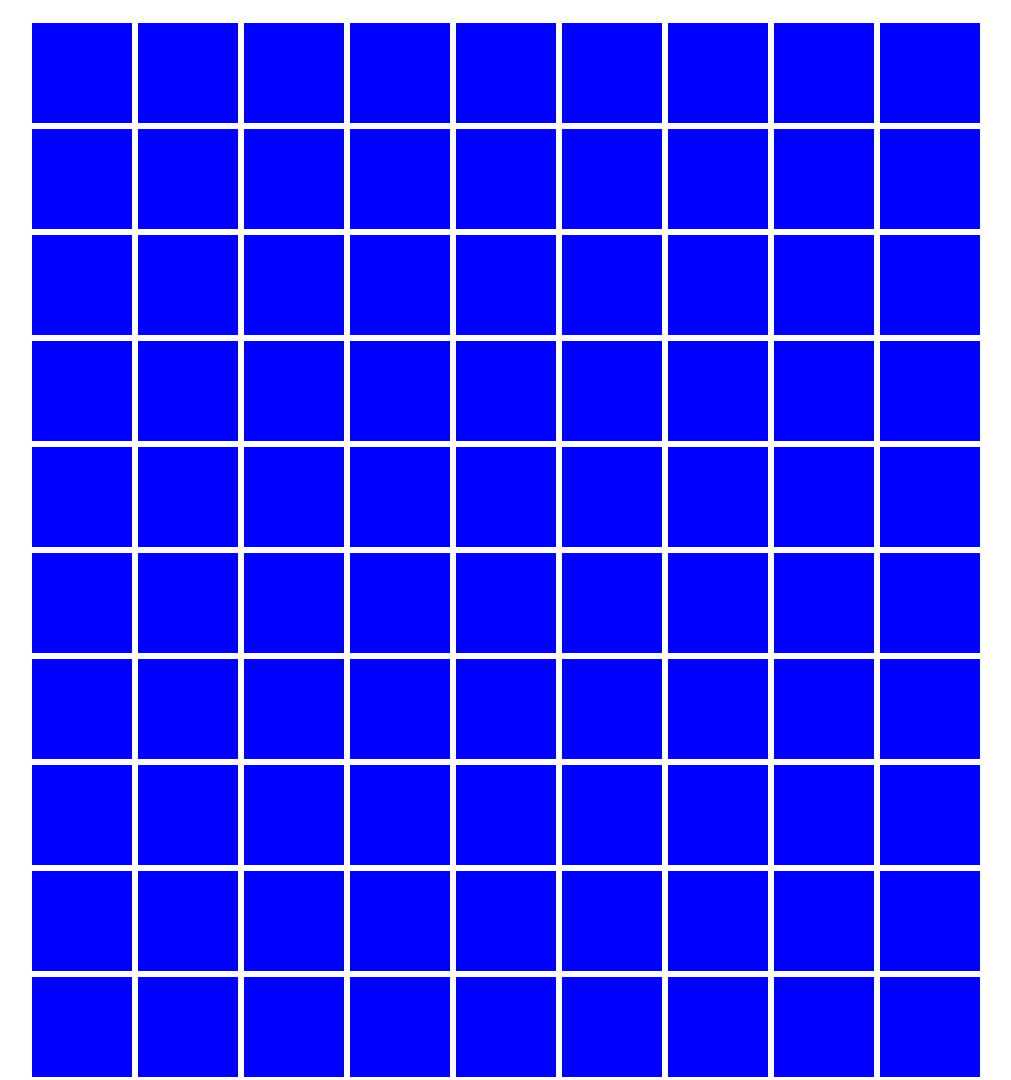
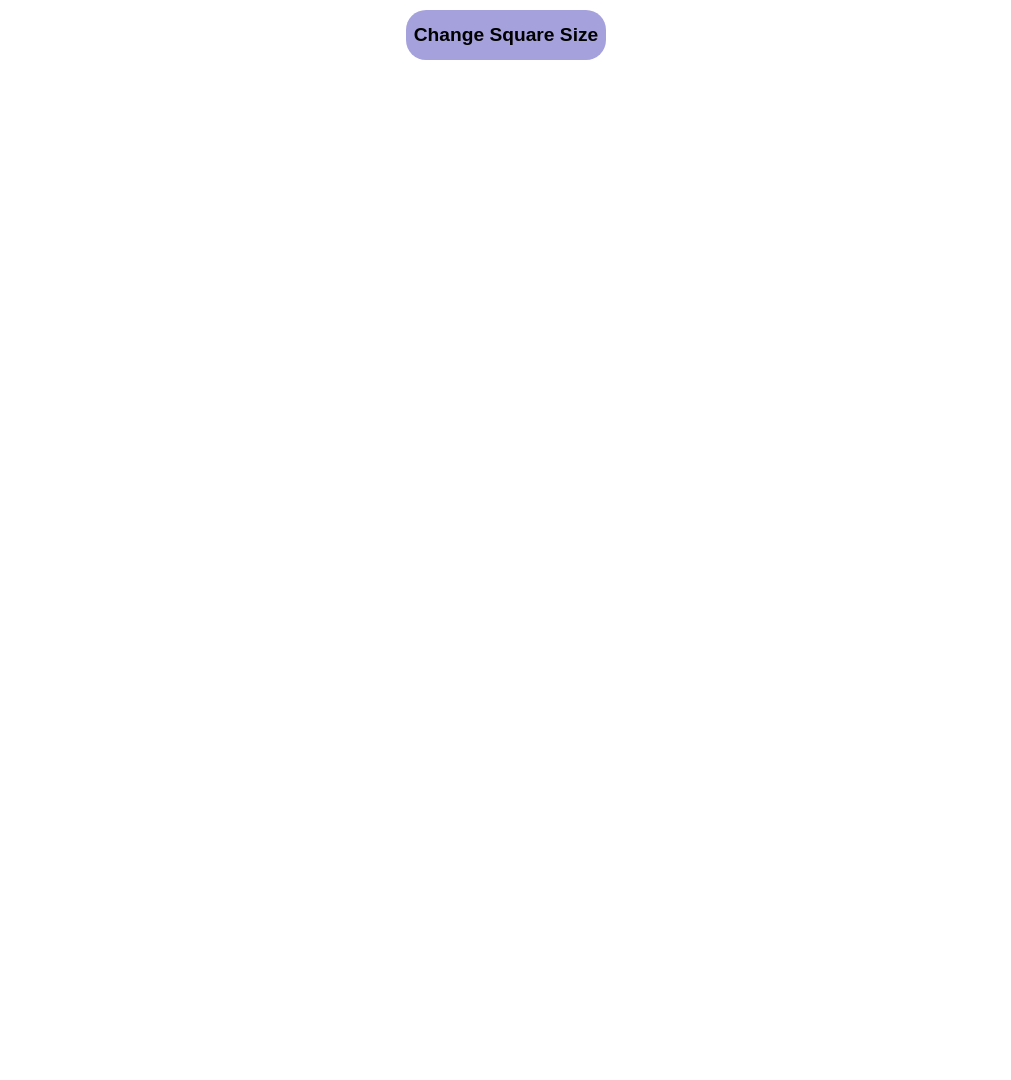
Before and after one commit to ThetPaing-7/Etch-a-Sketch, a plain HTML site: page index.html in a window 1280 px wide. Shown: the top 1080 px of the page, without its empty margins (134-1145 px from the left). Drawn offline with Linux system fonts and the light colour scheme.

Commit message:
Add button

```diff
--- a/index.html
+++ b/index.html
@@ -8,6 +8,7 @@
     <link rel="stylesheet" href="style.css">
 </head>
 <body>
+    <button id="userGivenSquaresBtn">Change Square Size</button>
     <div id="container">
 
     </div>
--- a/js-file.js
+++ b/js-file.js
@@ -1,7 +1,19 @@
 //Number of squares
-const numberOfSquares = 256;
+let numberOfSquares;
 // Select the container
 let container = document.getElementById("container");
+// Select the button and ask for the square size
+let numberOfSquaresBtn = document.getElementById("userGivenSquaresBtn");
+
+numberOfSquaresBtn.addEventListener("click",()=>{
+    numberOfSquares = parseInt(prompt("How many squares per grid?"))
+
+});
+
+console.log(numberOfSquares);
+
+
+
 
 let squares = [];
 
--- a/style.css
+++ b/style.css
@@ -14,3 +14,17 @@
     flex: 1;
 
 }
+
+#userGivenSquaresBtn{
+    width: 200px;
+    height: 50px;
+    display: block;
+    margin: 10px auto;
+    border-radius: 20px;
+    font-size: 1.2rem;
+    color: black;
+    background-color: rgb(165, 161, 221);
+    font-family: sans-serif;
+    font-weight: bold;
+    border-color: transparent;
+}
```
